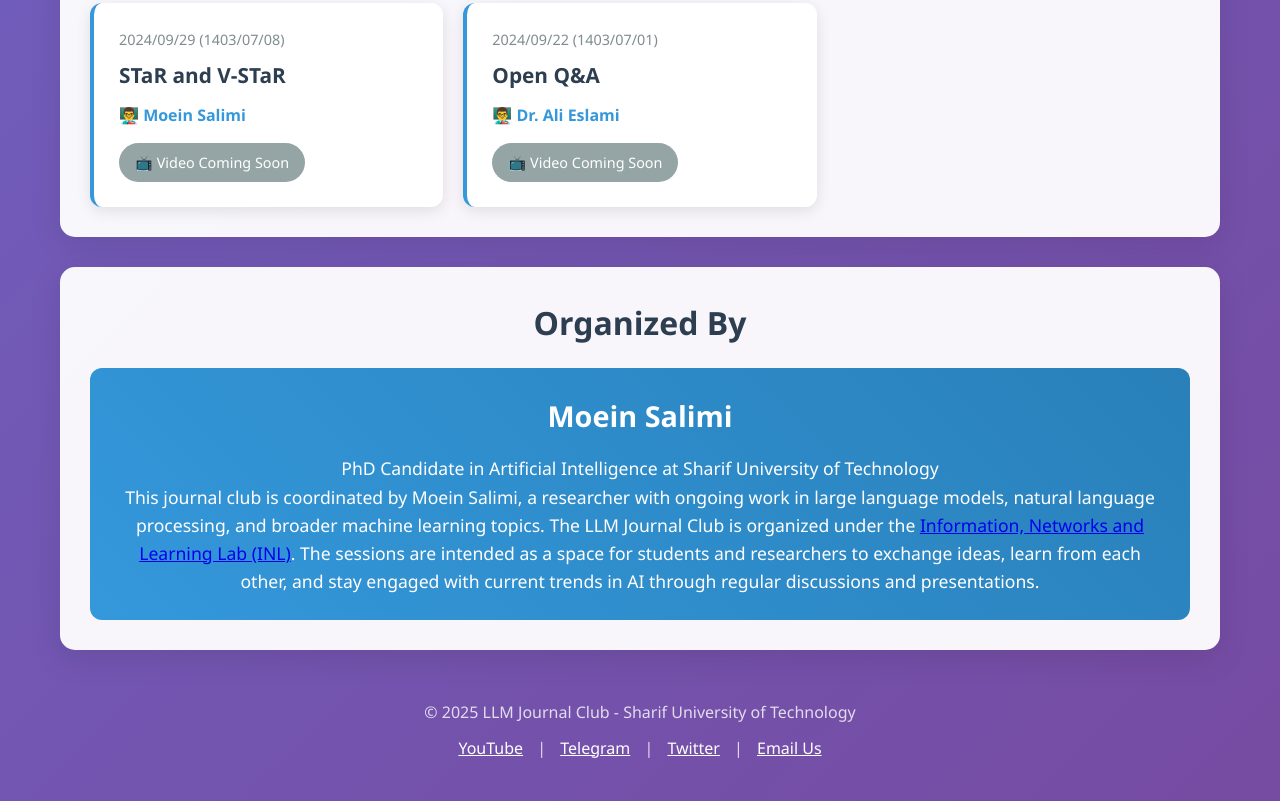
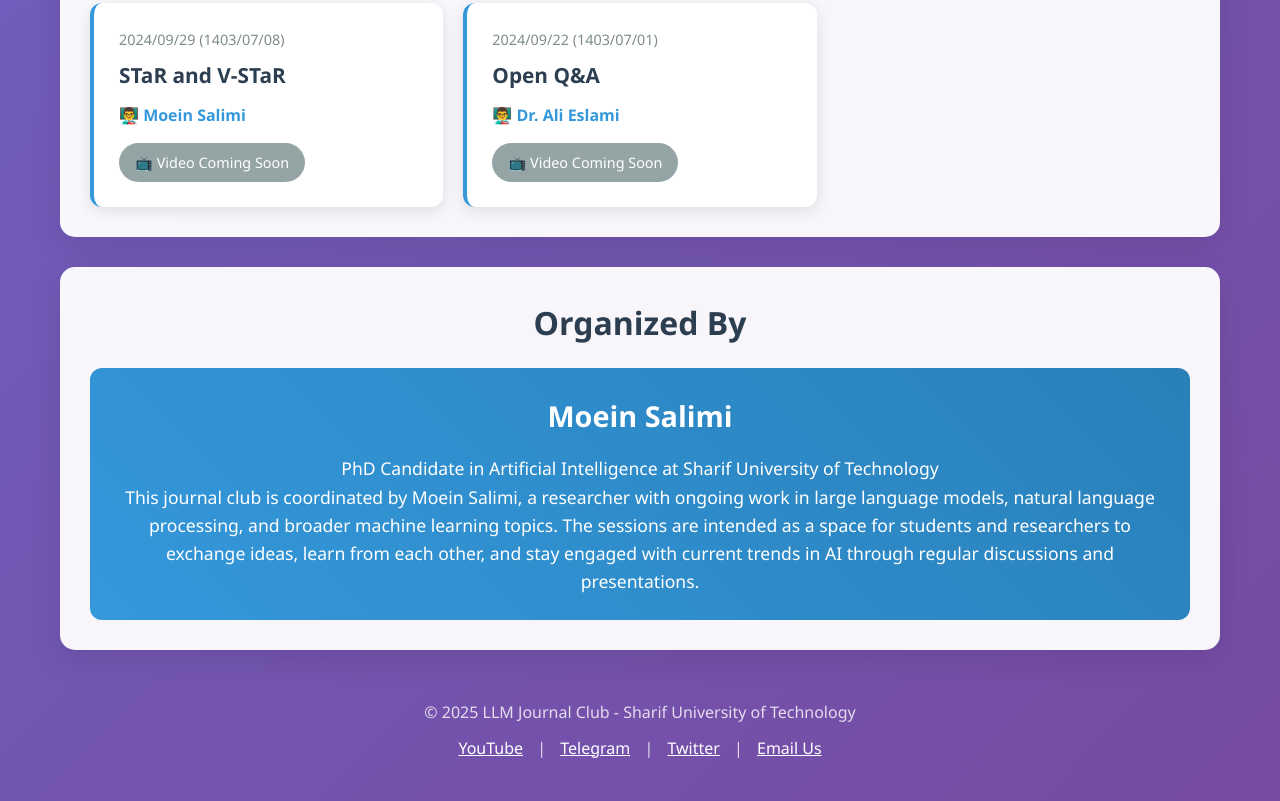
Before and after one commit to LLMClub/LLMClub.github.io, a plain HTML site: page index.html in a window 1280 px wide. Shown: the part 4062-4863 px from the top of the page. Drawn offline with nearby package versions, Linux system fonts and the light colour scheme.

Commit message:
Update index.html

```diff
--- a/index.html
+++ b/index.html
@@ -83,7 +83,7 @@
     <div class="leader-info">
         <h3>Moein Salimi</h3>
         <p>PhD Candidate in Artificial Intelligence at Sharif University of Technology</p>
-        <p>This journal club is coordinated by Moein Salimi, a researcher with ongoing work in large language models, natural language processing, and broader machine learning topics. The LLM Journal Club is organized under the <a href="https://inl-lab.net/" target="_blank">Information, Networks and Learning Lab (INL)</a>. The sessions are intended as a space for students and researchers to exchange ideas, learn from each other, and stay engaged with current trends in AI through regular discussions and presentations.</p>
+        <p>This journal club is coordinated by Moein Salimi, a researcher with ongoing work in large language models, natural language processing, and broader machine learning topics. The sessions are intended as a space for students and researchers to exchange ideas, learn from each other, and stay engaged with current trends in AI through regular discussions and presentations.</p>
     </div>
 </div>
 
```
